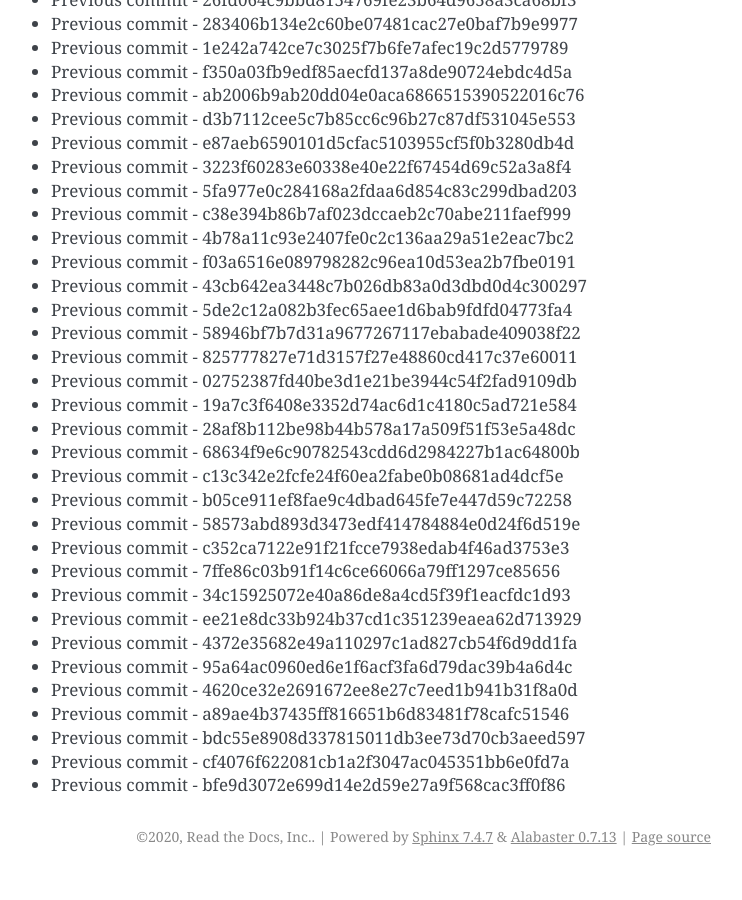
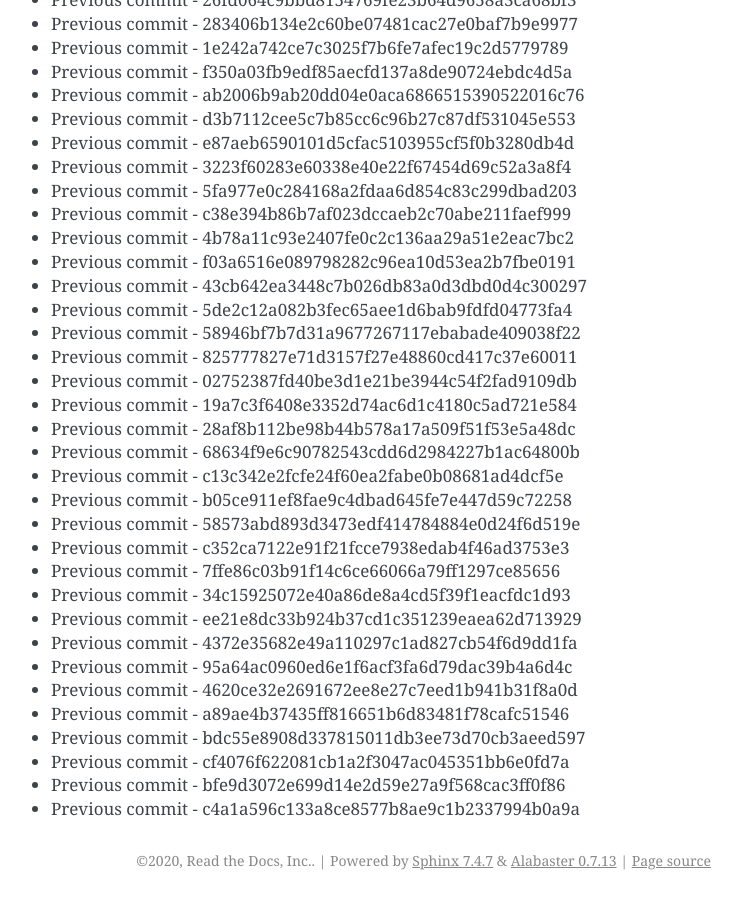
Before and after one commit to readthedocs/rtd-git-stresstest, a Sphinx documentation site: the page built from docs/updates.rst, in a window 1280 px wide and 900 px high, scrolled down 48963 px. Shown: the whole window, without its empty margins (399-1141 px from the left). Built offline with Sphinx 7.4.7, drawn with Linux system fonts in a browser that asks for light colours; before the commit the page ends 49839 px from its top, so only the background shows below that.

Commit message:
Generating commit from previous: c4a1a596c133a8ce8577b8ae9c1b2337994b0a9a

```diff
--- a/docs/updates.rst
+++ b/docs/updates.rst
@@ -2089,3 +2089,4 @@ It can be tested for any performance characteristics.
 * Previous commit - bdc55e8908d337815011db3ee73d70cb3aeed597
 * Previous commit - cf4076f622081cb1a2f3047ac045351bb6e0fd7a
 * Previous commit - bfe9d3072e699d14e2d59e27a9f568cac3ff0f86
+* Previous commit - c4a1a596c133a8ce8577b8ae9c1b2337994b0a9a
```
